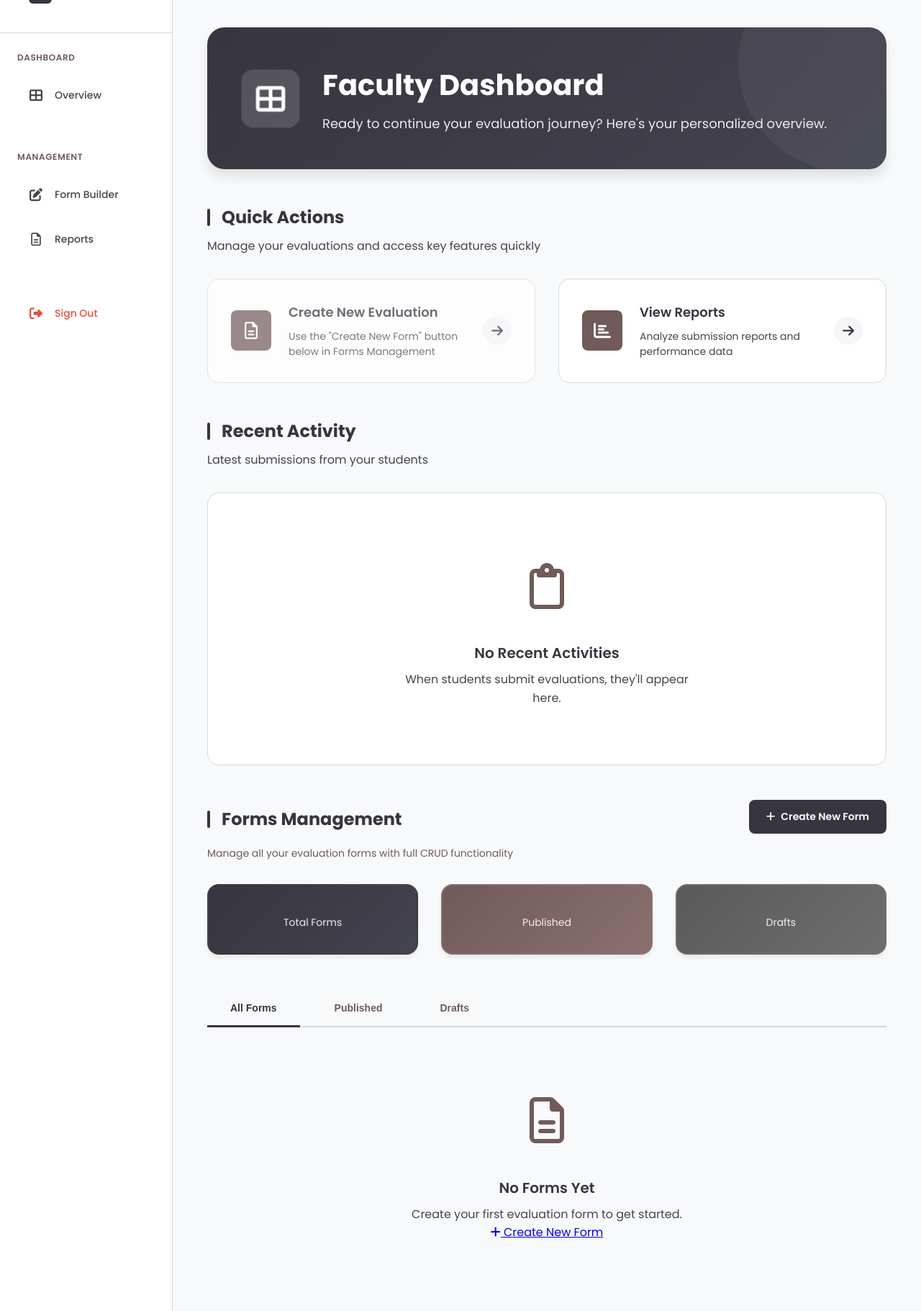
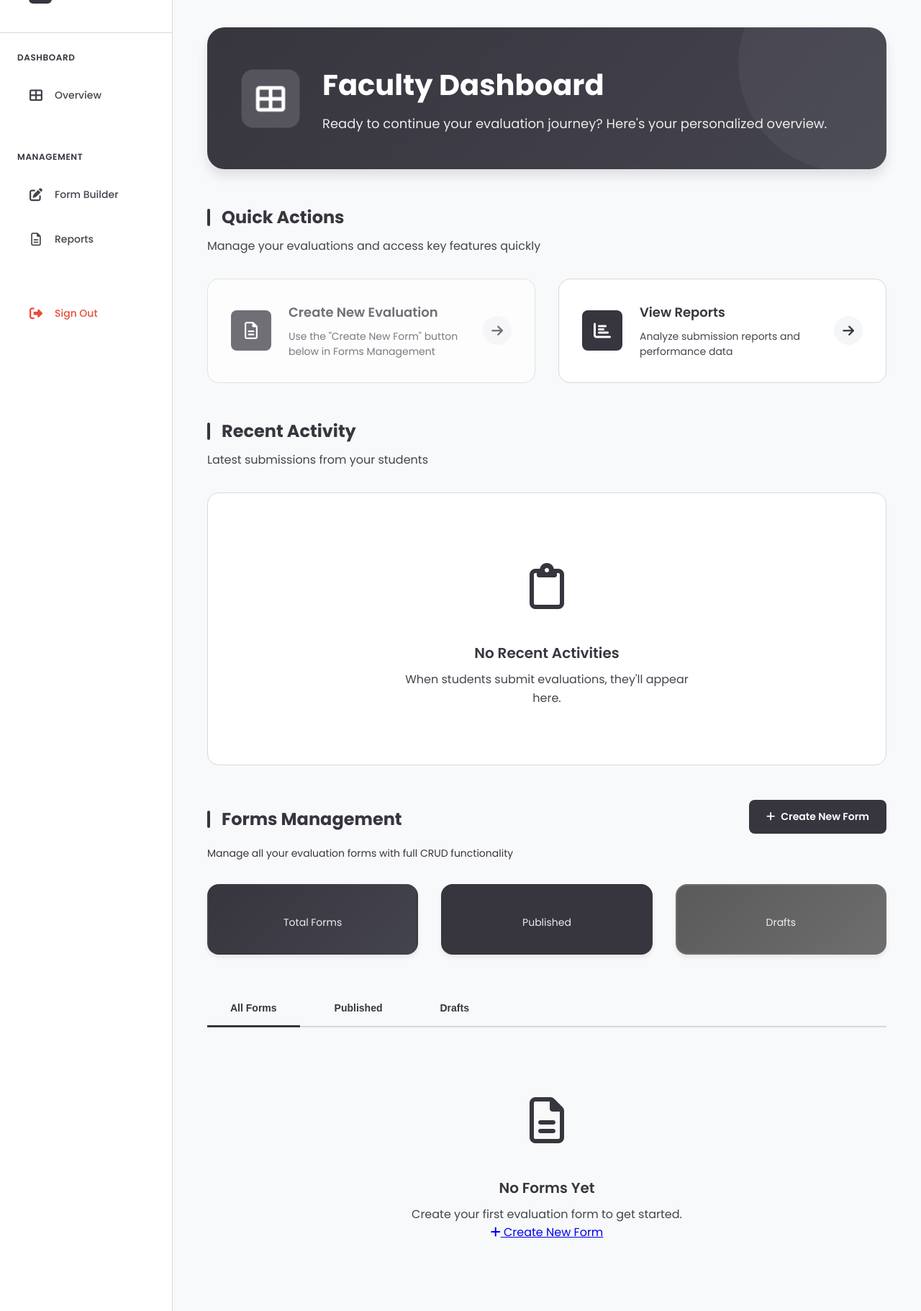
Before and after one commit to Kaigekii/evalmate, a Django app: template templates/EvalMateApp/faculty-dashboard.html in a window 1280 px wide. Shown: the part 67-1888 px from the top of the page at 72% size. Run offline with Django 5.2, Linux system fonts and the light colour scheme; the template is opened without the code that fills it, so the values that code supplies are empty; parts of the project's set-up code (start-up, migrations or seed data) failed here and were passed over.

Commit message:
Update faculty dashboard color palette to use #37353E
- Replace accent color #715A5A with #37353E
- Replace accent-light color #8A7070 with #37353E
- Replace text-light color #715A5A with #37353E
- Replace muted color #715A5A with #37353E
- Update stat card gradients to use consistent #37353E
- Update modal button and icon gradients
- Ensure consistent brand colors across faculty dashboard

```diff
--- a/static/EvalMateApp/css/faculty-dashboard.css
+++ b/static/EvalMateApp/css/faculty-dashboard.css
@@ -10,18 +10,18 @@
     /* Colors - New Theme */
     --color-primary: #37353E;
     --color-secondary: #44444E;
-    --color-accent: #715A5A;
-    --color-accent-light: #8A7070;
+    --color-accent: #37353E;
+    --color-accent-light: #37353E;
     --color-text-primary: #37353E;
     --color-text-secondary: #44444E;
-    --color-text-light: #715A5A;
+    --color-text-light: #37353E;
     --color-background: #F8F9FA;
     --color-white: #FFFFFF;
     --color-border: #D3DAD9;
     --color-hover: #F5F6F7;
     --color-dark: #37353E;
     --color-light-bg: #D3DAD9;
-    --color-muted: #715A5A;
+    --color-muted: #37353E;
 
     /* Spacing */
     --spacing-xs: 0.5rem;
@@ -923,12 +923,12 @@ html {
 }
 
 .stat-card--published {
-    background: linear-gradient(135deg, #715A5A 0%, #8A7070 100%);
-    border-color: #8A7070;
+    background: linear-gradient(135deg, #37353E 0%, #37353E 100%);
+    border-color: #37353E;
 }
 
 .stat-card--published:hover {
-    background: linear-gradient(135deg, #8A7070 0%, #9B8181 100%);
+    background: linear-gradient(135deg, #37353E 0%, #44444E 100%);
 }
 
 .stat-card--draft {
@@ -1437,7 +1437,7 @@ html {
     width: 60px;
     height: 60px;
     margin: 0 auto 1.5rem;
-    background: linear-gradient(135deg, #715A5A, #5a4545);
+    background: linear-gradient(135deg, #37353E, #37353E);
     border-radius: 50%;
     display: flex;
     align-items: center;
@@ -1489,7 +1489,7 @@ html {
 }
 
 .btn-modal--confirm {
-    background: linear-gradient(135deg, #715A5A, #5a4545);
+    background: linear-gradient(135deg, #37353E, #37353E);
     color: white;
 }
 
```
